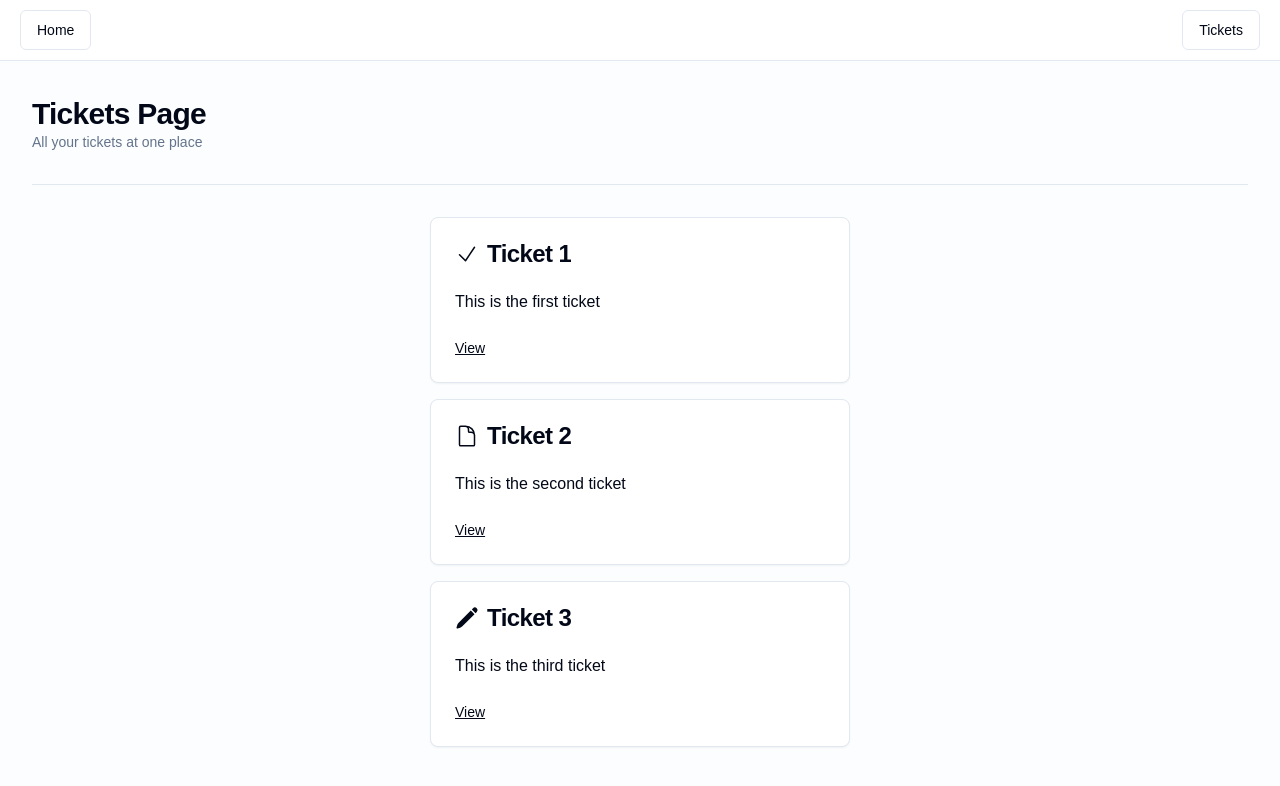
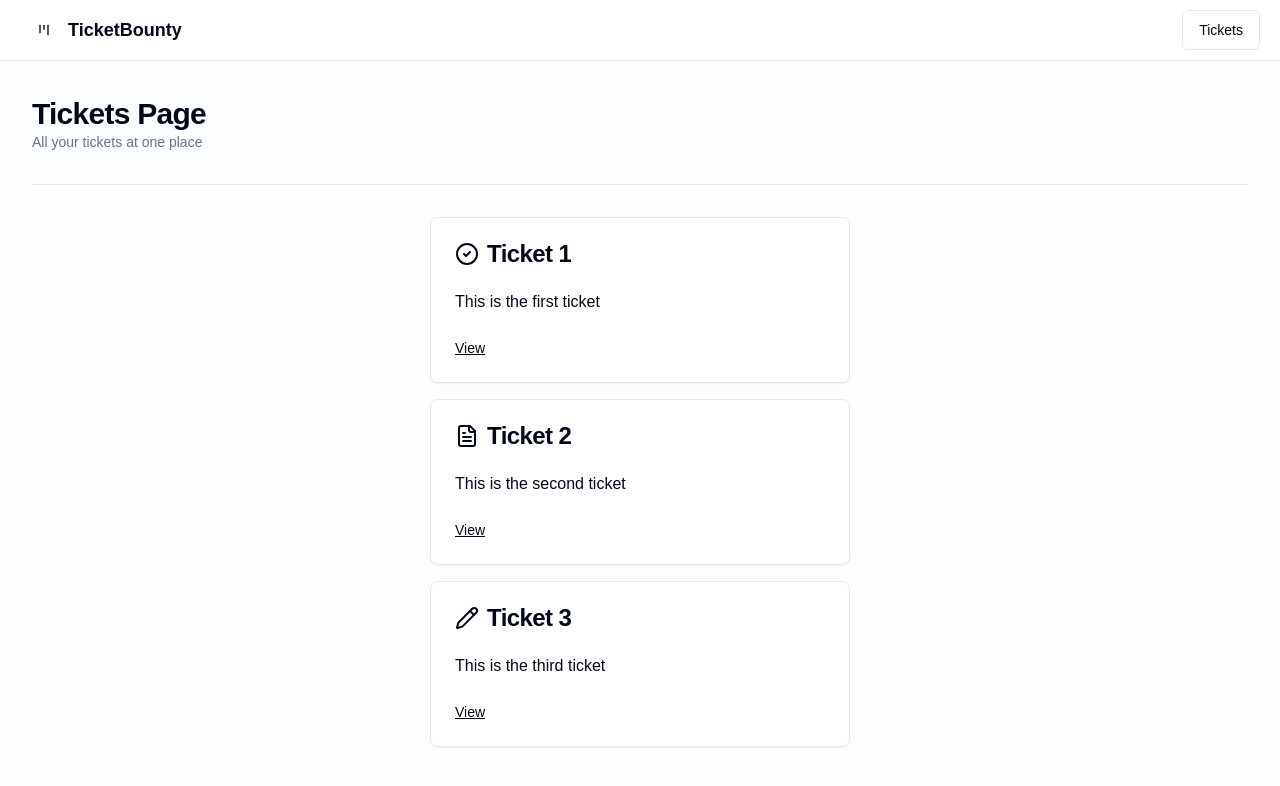
Before and after one commit to burdianov/the-road, a Next.js app: page /tickets in a window 1280 px wide. Shown: the top 786 px of the page. Built offline with nearby package versions, Linux system fonts and the light colour scheme.

Commit message:
use lucid icons

```diff
--- a/package.json
+++ b/package.json
@@ -11,7 +11,6 @@
     "type": "tsc --noEmit"
   },
   "dependencies": {
-    "@heroicons/react": "^2.2.0",
     "@radix-ui/react-separator": "^1.1.1",
     "@radix-ui/react-slot": "^1.1.1",
     "class-variance-authority": "^0.7.1",
--- a/src/app/layout.tsx
+++ b/src/app/layout.tsx
@@ -1,3 +1,4 @@
+import { Kanban } from "lucide-react";
 import type { Metadata } from "next";
 import { Geist, Geist_Mono } from "next/font/google";
 import Link from "next/link";
@@ -34,8 +35,11 @@ export default function RootLayout({
       >
         <nav className="supports-backdrop-blur:bg-background/60 fixed left-0 right-0 top-0 z-10 bg-background/95 backdrop-blur w-full flex justify-between py-2.5 px-5 border-b">
           <div>
-            <Button asChild variant="outline">
-              <Link href={homePath()}>Home</Link>
+            <Button asChild variant="ghost">
+              <Link href={homePath()}>
+                <Kanban />
+                <h1 className="ml-2 text-lg font-semibold">TicketBounty</h1>
+              </Link>
             </Button>
           </div>
           <div>
--- a/src/app/tickets/page.tsx
+++ b/src/app/tickets/page.tsx
@@ -1,5 +1,4 @@
-import { DocumentIcon } from "@heroicons/react/24/outline";
-import { CheckIcon, PencilIcon } from "@heroicons/react/24/solid";
+import { CircleCheck, FileText, Pencil } from "lucide-react";
 import Link from "next/link";
 
 import {
@@ -14,9 +13,9 @@ import { initialTickets } from "@/data";
 import { ticketPath } from "@/paths";
 
 const TICKET_ICONS = {
-  OPEN: <DocumentIcon className="size-6" />,
-  IN_PROGRESS: <PencilIcon className="size-6" />,
-  DONE: <CheckIcon className="size-6" />,
+  OPEN: <FileText />,
+  IN_PROGRESS: <Pencil />,
+  DONE: <CircleCheck />,
 };
 
 export default function TicketsPage() {
```
Also changed, not shown: 1 other file (tests, documents, lock files or other folders).
